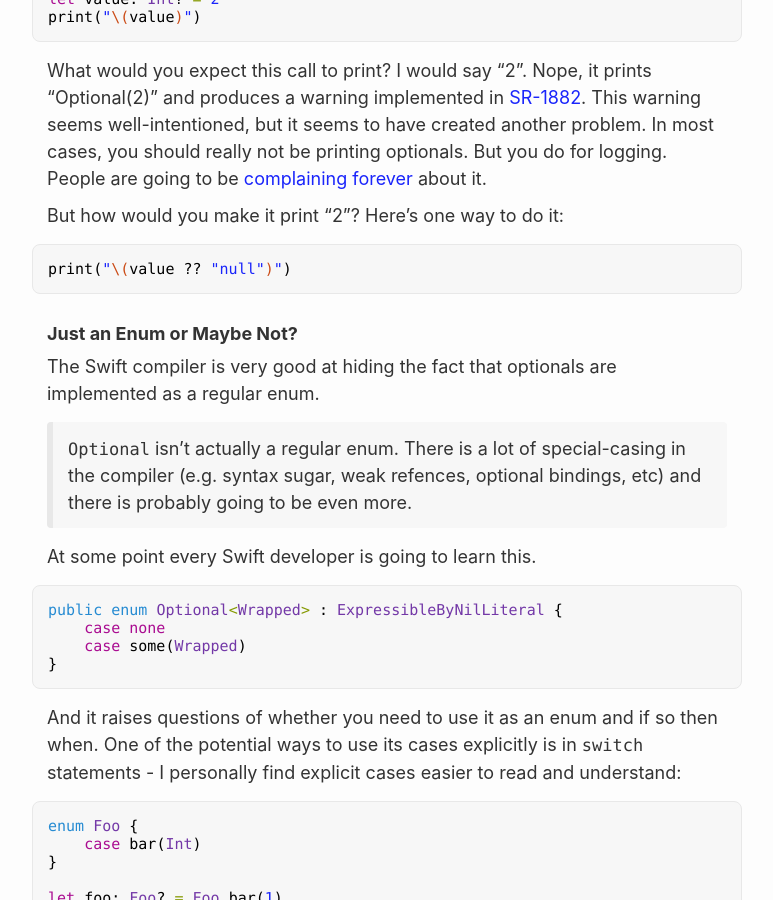
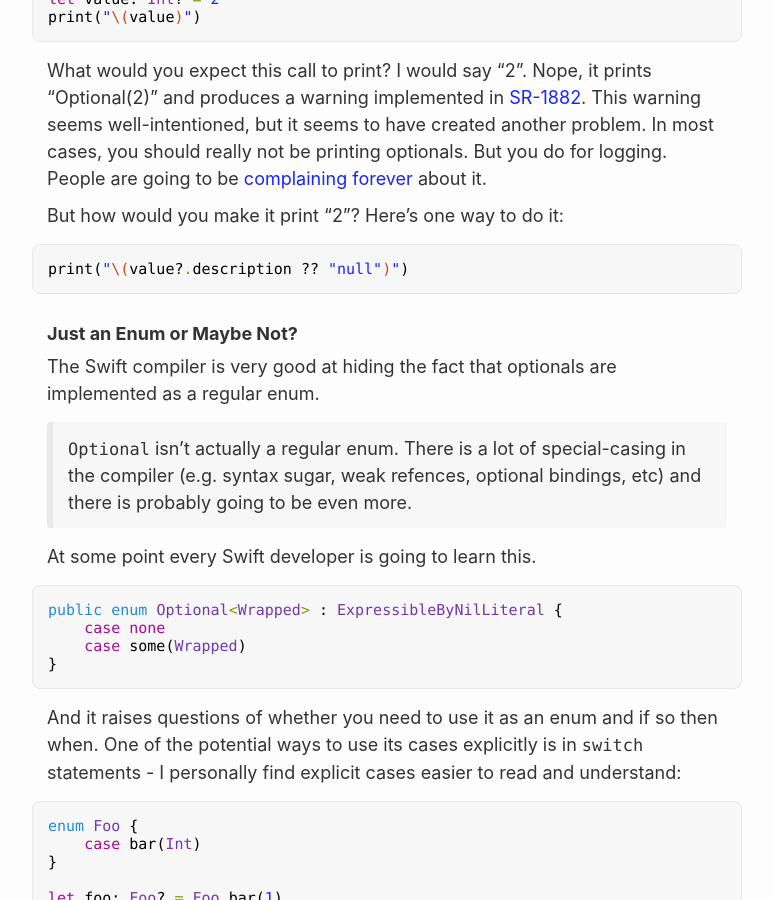
Before and after one commit to hyling/kean.github.io, a Jekyll site: the page built from _posts/2018-06-15-optionals-just-an-enum-or-maybe-not.markdown, in a window 1280 px wide and 900 px high, scrolled down 2706 px. Shown: the whole window, without its empty margins (383-1156 px from the left). Built offline with Jekyll 4.4.1, drawn with Linux system fonts in a browser that asks for light colours; comment, search, counter and statistics services are not loaded.

Commit message:
Update 2018-06-15-optionals-just-an-enum-or-maybe-not.markdown

````diff
--- a/_posts/2018-06-15-optionals-just-an-enum-or-maybe-not.markdown
+++ b/_posts/2018-06-15-optionals-just-an-enum-or-maybe-not.markdown
@@ -98,7 +98,7 @@ What would you expect this call to print? I would say "2". Nope, it prints "Opti
 But how would you make it print "2"? Here's one way to do it:
 
 ```swift
-print("\(value ?? "null")")
+print("\(value?.description ?? "null")")
 ```
 
 ### Just an Enum or Maybe Not?
````
